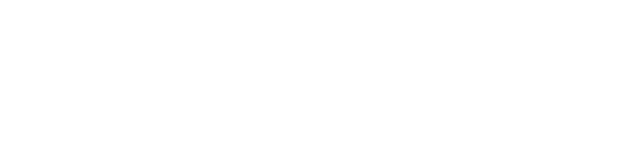
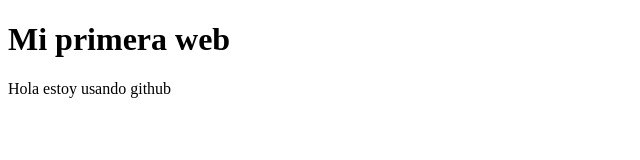
Before and after one commit to orbuxedaco-cell/girhubtry, a plain HTML site: page index.html in a window 1280 px wide. Shown: the whole page, without its empty margins (0-640 px from the left). Drawn offline with Linux system fonts and the light colour scheme.

Commit message:
contenido web

```diff
--- a/index.html
+++ b/index.html
@@ -6,6 +6,7 @@
     <title>Em cago en Deu</title>
 </head>
 <body>
-
+     <h1>Mi primera web</h1>
+    <p>Hola estoy usando github</p>
 </body>
 </html>
```
